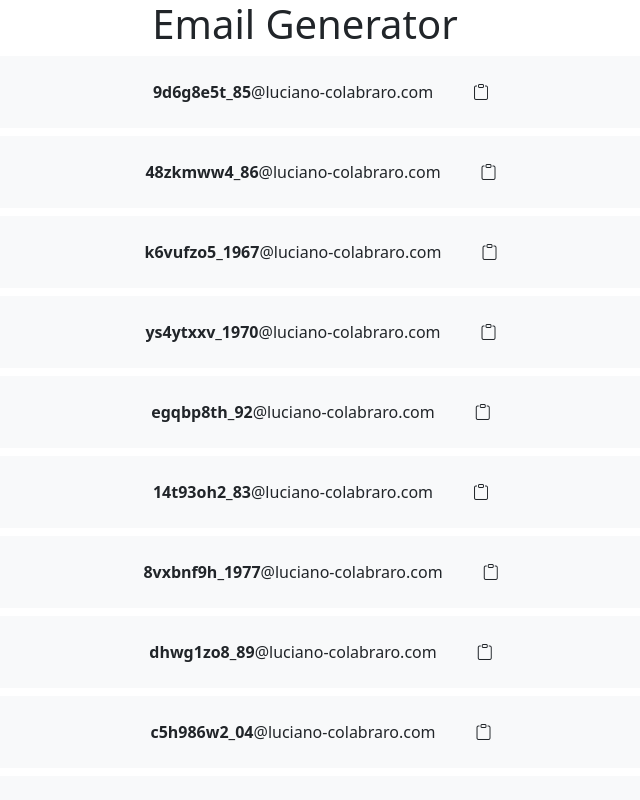
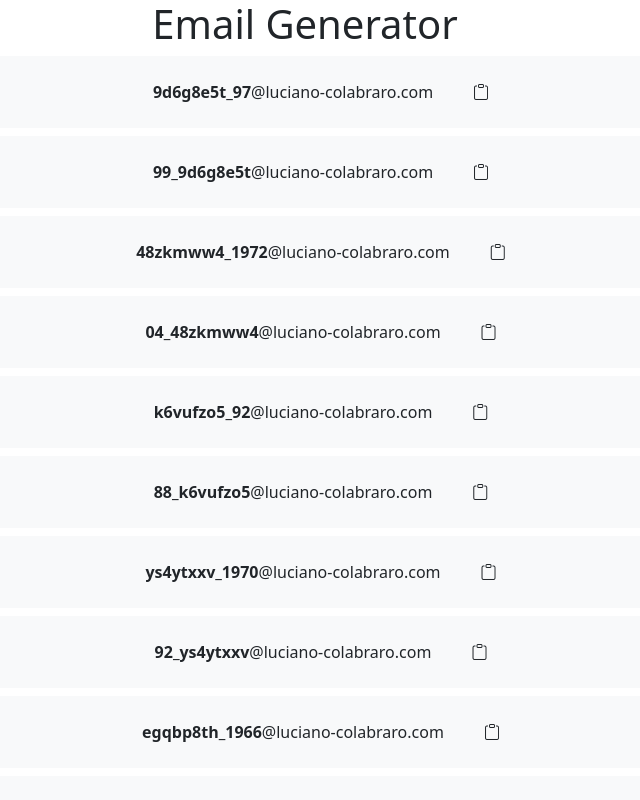
Before and after one commit to lucioxx89/Email_Generator, a React (Create React App) app: page / in a window 1280 px wide. Shown: the top 800 px of the page, without its empty margins (335-975 px from the left). Built offline with nearby package versions, Linux system fonts and the light colour scheme.

Commit message:
date display either in front or after the name

```diff
--- a/src/components/SuggestedEmailsList.js
+++ b/src/components/SuggestedEmailsList.js
@@ -33,6 +33,7 @@ function SuggestedEmailsList() {
       const word = Math.random().toString(36).substring(2, 10);
 
       randomWords.push(word + "_" + randomYear());
+      randomWords.push(randomYear() + "_" + word);
     }
     return randomWords;
   };
```
